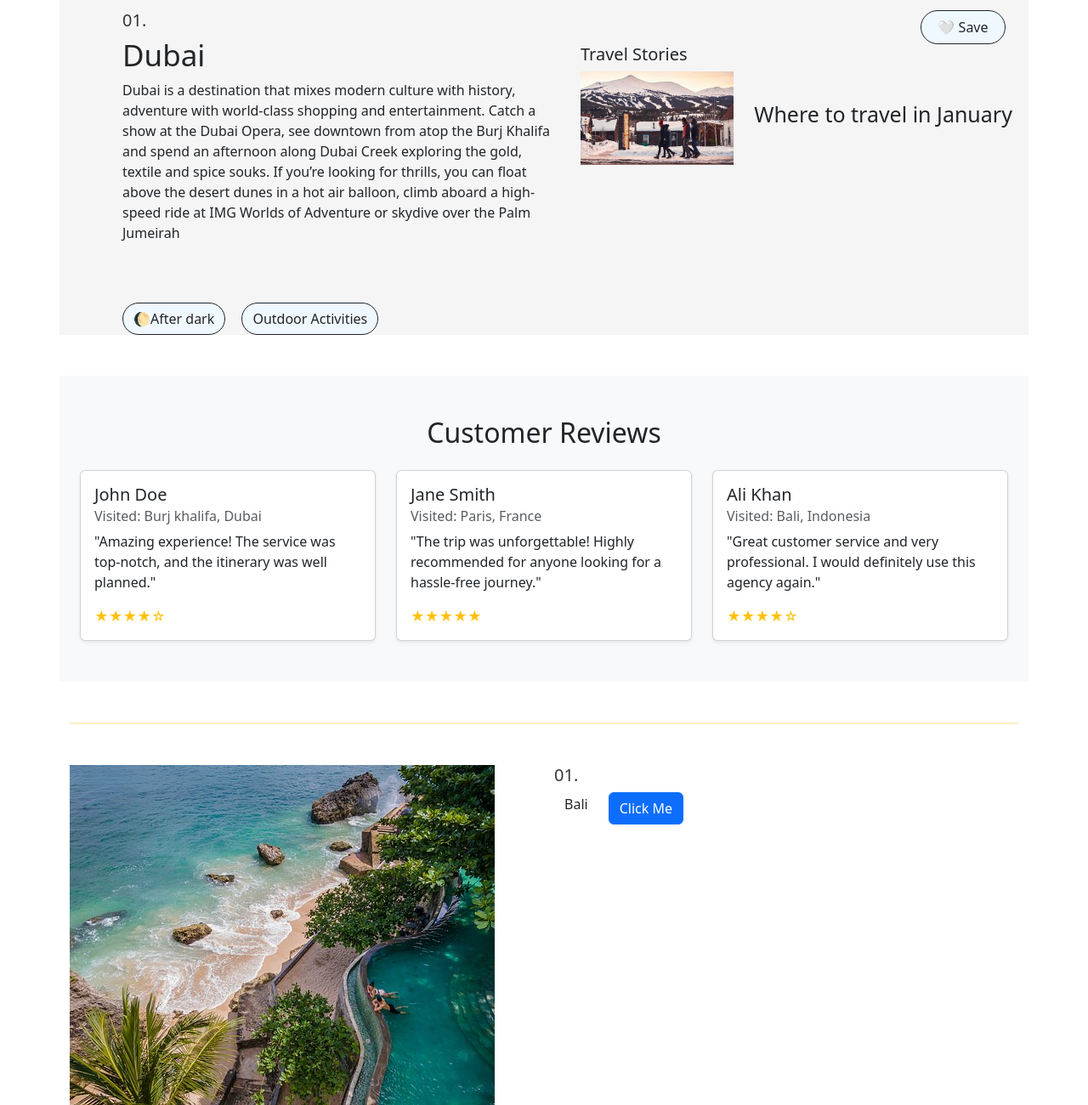
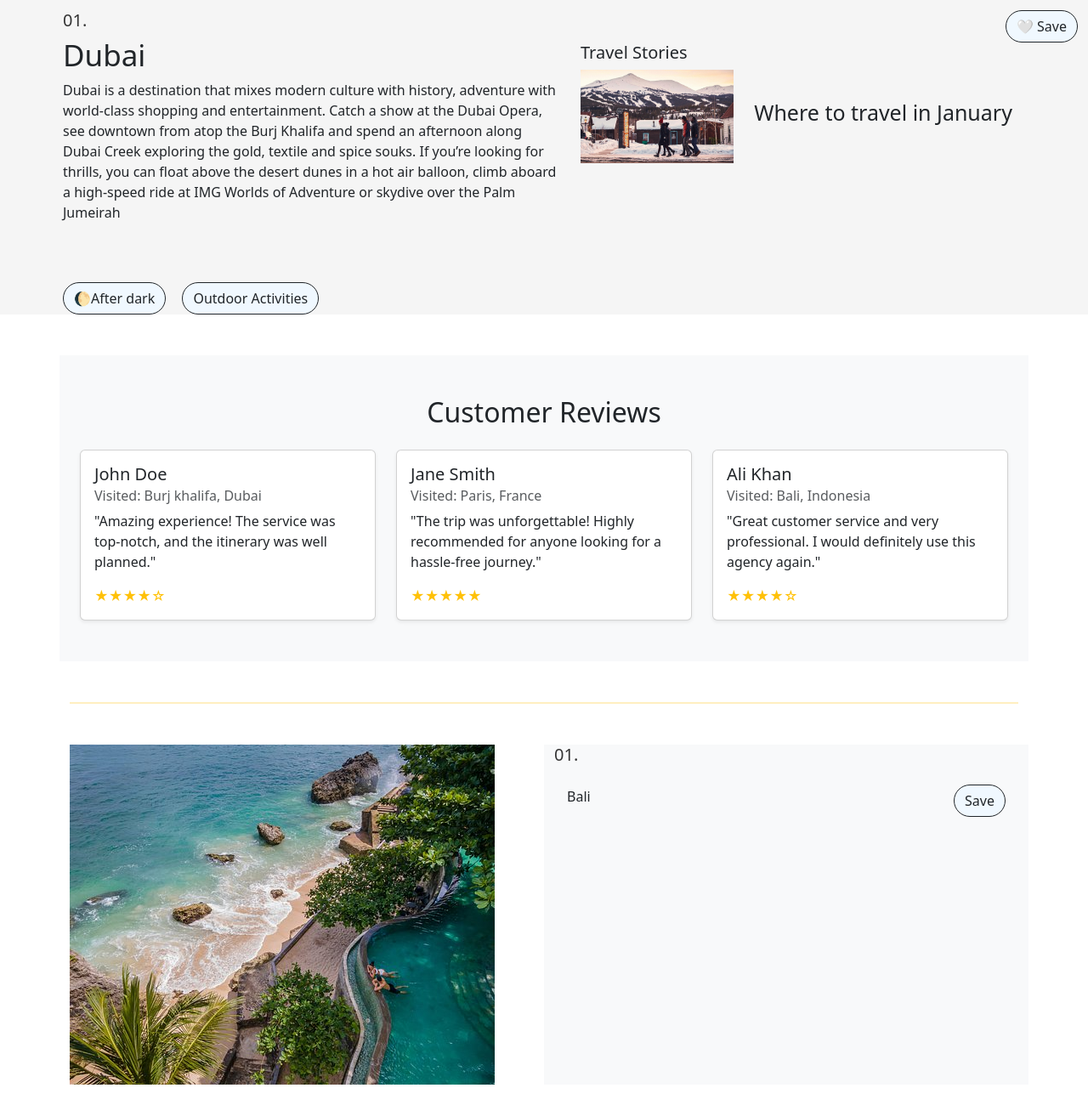
Before and after one commit to poly1997p/Batch-16-class-17, a plain HTML site: page populardes.html in a window 1280 px wide. Shown: the part 1426-2726 px from the top of the page at 85% size. After the commit the page ends 2702 px from the top, so only its background shows below. Drawn offline with nearby package versions, Linux system fonts and the light colour scheme.

Commit message:
class 17

```diff
--- a/about.css
+++ b/about.css
@@ -22,12 +22,11 @@ h3{
 
 }
 /* ===custom-btn==== */
+
+
 .custom-btn{
- height: 40px;
- width: 100px;
-  margin-left: 400px;
-  border-radius: 2rem;
-  background-color: aliceblue;
+border-radius: 2rem;
+background-color: aliceblue;
 }
 
 .sppn{
@@ -45,6 +44,9 @@ h3{
 
 .custom-color{
   background-color: whitesmoke;
+  overflow: hidden;
+  box-sizing: border-box;
+  max-width: 100%;
 
 }
 /* ===horizontal line=== */
@@ -52,3 +54,20 @@ h3{
  border: 1px solid orange;
  background-color: var(#f2b209);
 }
+
+/* ===bali-save-btn=== */
+.bali-btn{
+  border-radius: 2rem;
+  background-color: aliceblue;
+
+  height: auto;
+  max-width: 90%;
+}
+
+.custom-con{
+  overflow: hidden;
+  box-sizing: border-box;
+  padding: 15px;
+  margin: 0;
+  max-width: 100%;
+}
--- a/populardes.html
+++ b/populardes.html
@@ -157,7 +157,9 @@
       </div>
       <!-- ====2nd div=== -->
        <div class="col-sm-12 col-md-6 col-lg-6">
+        <div class="text-end">
      <button class="btn btn-outline-dark custom-btn" role="button">🤍&nbsp;Save</button>
+    </div>
      <h5>Travel Stories</h5>
       <a href="#"><img src="img/caption (1).jpg" height="110px" width="180px"></a>
       <span class="sppn">Where to travel in January</span>
@@ -230,20 +232,20 @@
         <a href="#"><img src="img/caption (6).jpg"></a>
         </div>
                 <!-- ====2nd div==== -->
-       <div class="col-sm-12 col-md-6 col-lg-6">
-        <div><h6 style="color: #333333; font-size: 20px;" >01.</h6> </div>
-        <div class="container mt-2">
-          <div class="row align-items-center">
-              <div class="col-12 col-md-auto">
-                  <h6>Bali</h6>
+                <div class="col-sm-12 col-md-6 col-lg-6 bg-light">
+                  <div><h6 style="color: #333333; font-size: 20px;">01.</h6></div>
+                  <div class="container-fluid mt-2 bg-light custom-con">
+                      <div class="row g-0 align-items-center">
+                          <div class="col-sm-12 col-md-6 col-lg-6">
+                              <h6>Bali</h6>
+                          </div>
+                          <div class="col-sm-12 col-md-6 col-lg-6 text-end">
+                              <button class="btn btn-outline-dark bali-btn" role="button">Save</button>
+                          </div>
+                      </div>
+                  </div>
               </div>
-              <div class="col-12 col-md-auto">
-                  <button class="btn btn-primary">Click Me</button>
-              </div>
-          </div>
-      </div>
 
-       </div>
 
         </div>
          </div>
```
